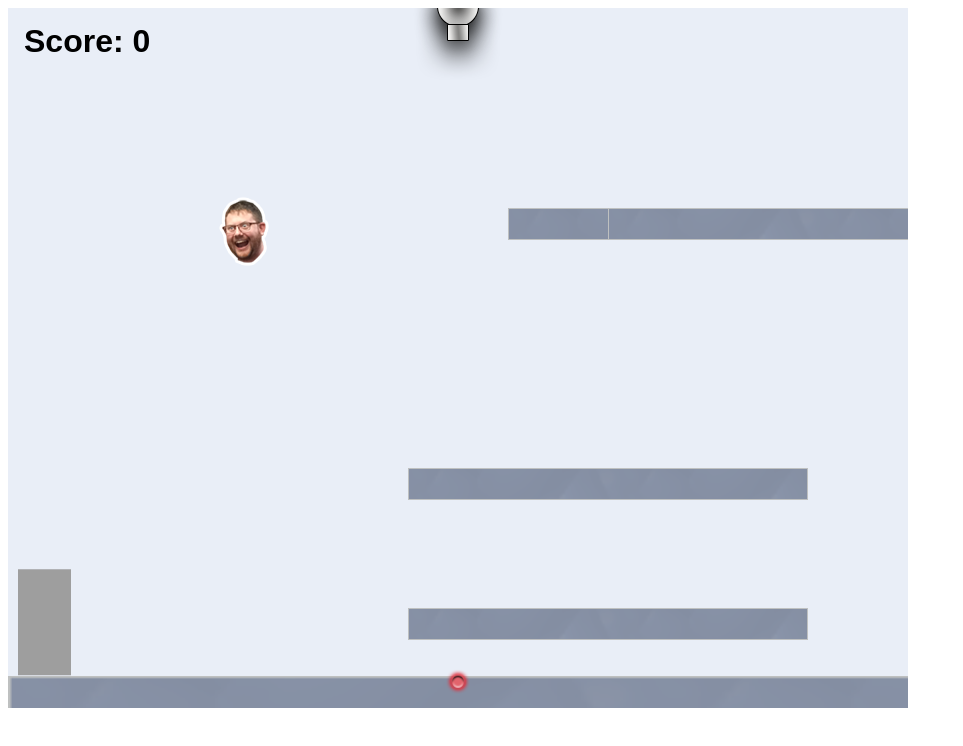
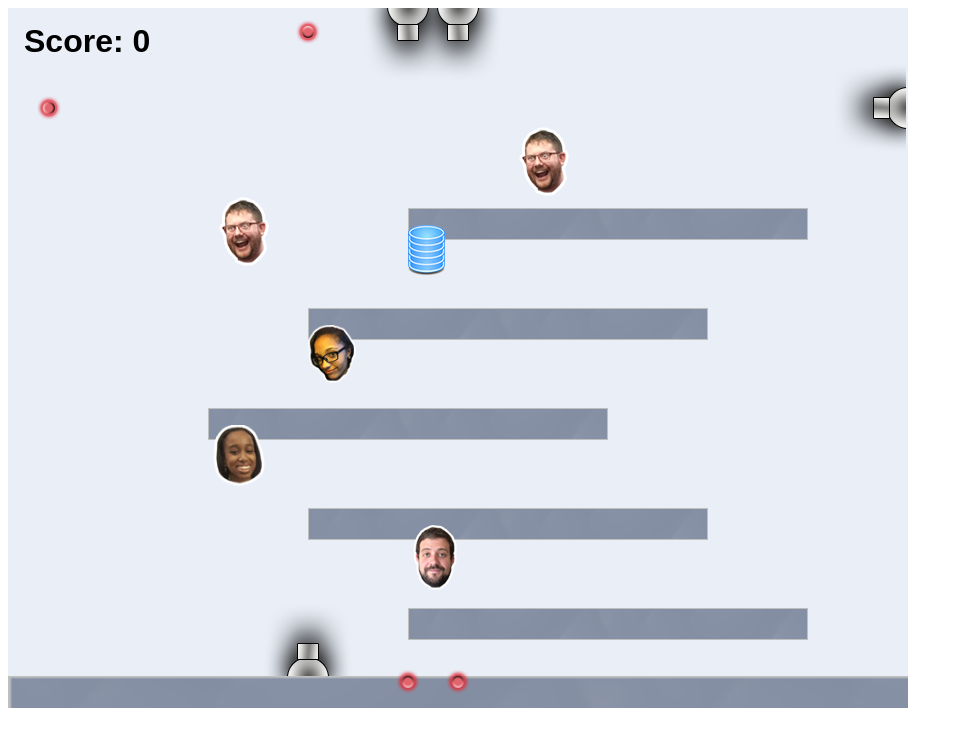
Before and after one commit to KalebRigsby/kalebrigsby.github.io, a website: page projects/platformer/index.html in a window 1280 px wide. Shown: the whole page, without its empty margins (0-963 px from the left). Drawn offline with Linux system fonts and the light colour scheme; animation ran at ten frames a second.

Commit message:
create awesome platformer game

```diff
--- a/portfolio.html
+++ b/portfolio.html
@@ -100,5 +100,7 @@
          </main>
 
       </div>
+        <script src="https://ajax.googleapis.com/ajax/libs/jquery/2.1.3/jquery.min.js"></script>
+        <script id="portfolioScript">$(document).ready(function() {$.getJSON('projects/projects.json').then(function(data) { data.projects.forEach(function(project){ $('#portfolio').append('<li><a href="projects/' + project.name + '/">' + project.title + ' : ' + project.description + '</a></li>'); }); }); });</script>
     </body>
 </html>
--- a/projects/platformer/js/init/cannon.js
+++ b/projects/platformer/js/init/cannon.js
@@ -18,7 +18,9 @@
     cannon.init = function (game) {
         ////////////////////////////////////////////////////////////////////////
         // ALL YOUR CODE GOES BELOW HERE ///////////////////////////////////////
-
+        cannon.create.onTop(400)
+        cannon.create.onBottom(300)
+        cannon.create.onRight(100)
         // example:
         cannon.create.onTop(450);
 
--- a/projects/platformer/js/init/collectable.js
+++ b/projects/platformer/js/init/collectable.js
@@ -33,7 +33,11 @@
     collectable.init = function (game) {
         ////////////////////////////////////////////////////////////////////////
         // ALL YOUR CODE GOES BELOW HERE ///////////////////////////////////////
-
+        collectable.create(type.max, 400, 500, 6, 0.7);
+        collectable.create(type.grace, 200, 400, 6, 0.7);
+        collectable.create(type.kennedi, 300, 300, 6, 0.7);
+        collectable.create(type.db, 400, 200, 6, 0.7);
+        collectable.create(type.steve, 500, 100, 6, 0.7);
         // example:
         collectable.create(type.steve, 200, 170, 6, 0.7);
 
--- a/projects/platformer/js/init/platform.js
+++ b/projects/platformer/js/init/platform.js
@@ -35,10 +35,11 @@
         platform.create(0, game.world.height - 32, 3, 2);
 
         // example:
-        platform.create(400, 460);
-        platform.create(500, 200);
+        platform.create(300, 500);
+        platform.create(300, 300);
         platform.create(400, 600);
-        platform.create(600, 200);
+        platform.create(400, 200);
+        platform.create(200, 400);
 
 
         // ALL YOUR CODE GOES ABOVE HERE ///////////////////////////////////////
```
